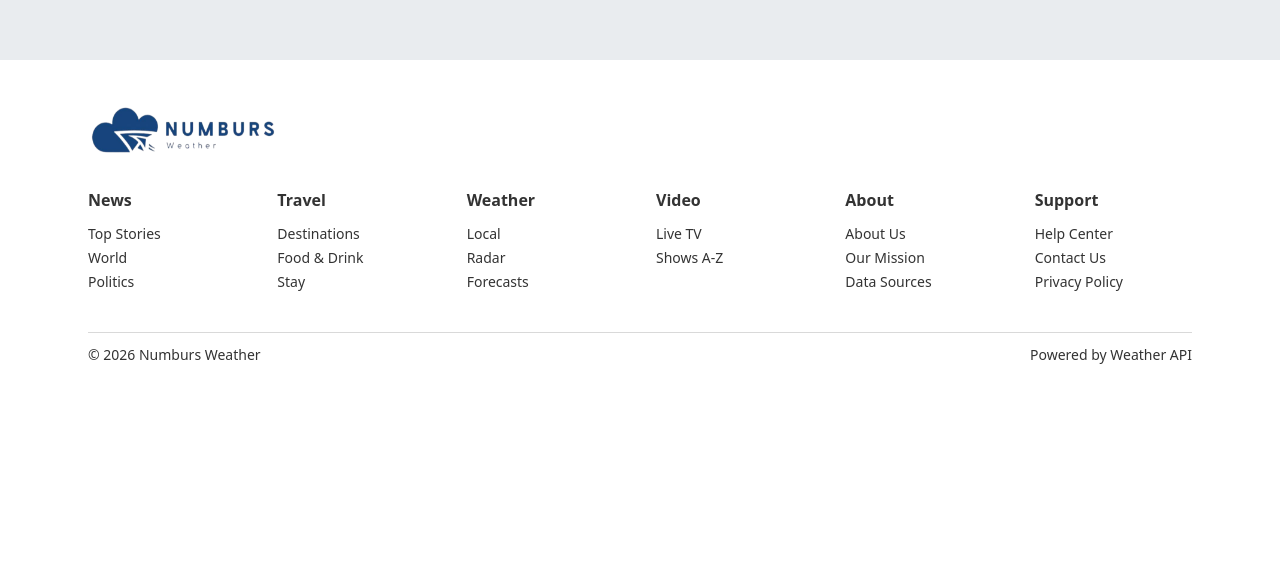
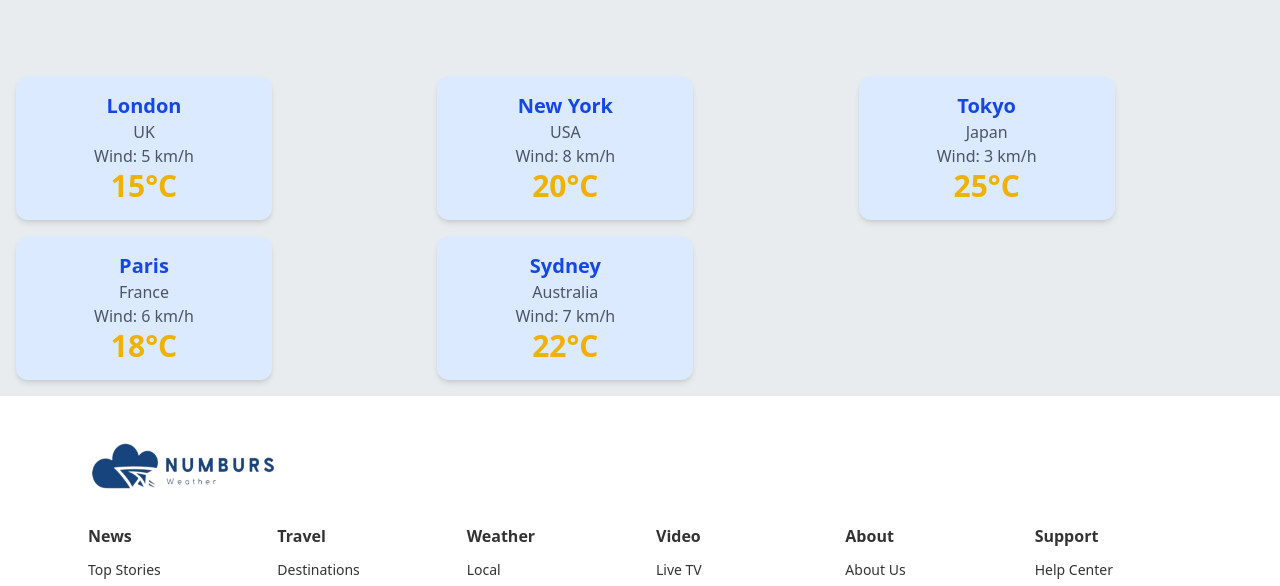
Before and after one commit to limnimoldev-netizen/Nimbus-Weather, a Vue app: page /weather in a window 1280 px wide. Shown: the part 821-1407 px from the top of the page. Before the commit the page ends 1226 px from the top, so only its background shows below. Built offline with nearby package versions, Linux system fonts and the light colour scheme.

Commit message:
feat/weather 15% test

```diff
--- a/src/views/WeatherView.vue
+++ b/src/views/WeatherView.vue
@@ -18,9 +18,39 @@ import WeatherCard from '@/components/WeatherCard.vue'
 
         </div>
 
+        <div class="grid grid-cols-1 md:grid-cols-2 lg:grid-cols-3 gap-4 p-4">
+            <WeatherCard
+            city="London"
+            temp="15°C"
+            location="UK"
+            wind="5 km/h"
+            />
+            <WeatherCard
+            city="New York"
+            temp="20°C"
+            location="USA"
+            wind="8 km/h"
+            />
+            <WeatherCard
+            city="Tokyo"
+            temp="25°C"
+            location="Japan"
+            wind="3 km/h"
+            />
+            <WeatherCard
+            city="Paris"
+            temp="18°C"
+            location="France"
+            wind="6 km/h"
+            />
+            <WeatherCard
+            city="Sydney"
+            temp="22°C"
+            location="Australia"
+            wind="7 km/h"
+            />
 
-
-
+        </div>
 
     </div>
 
```
